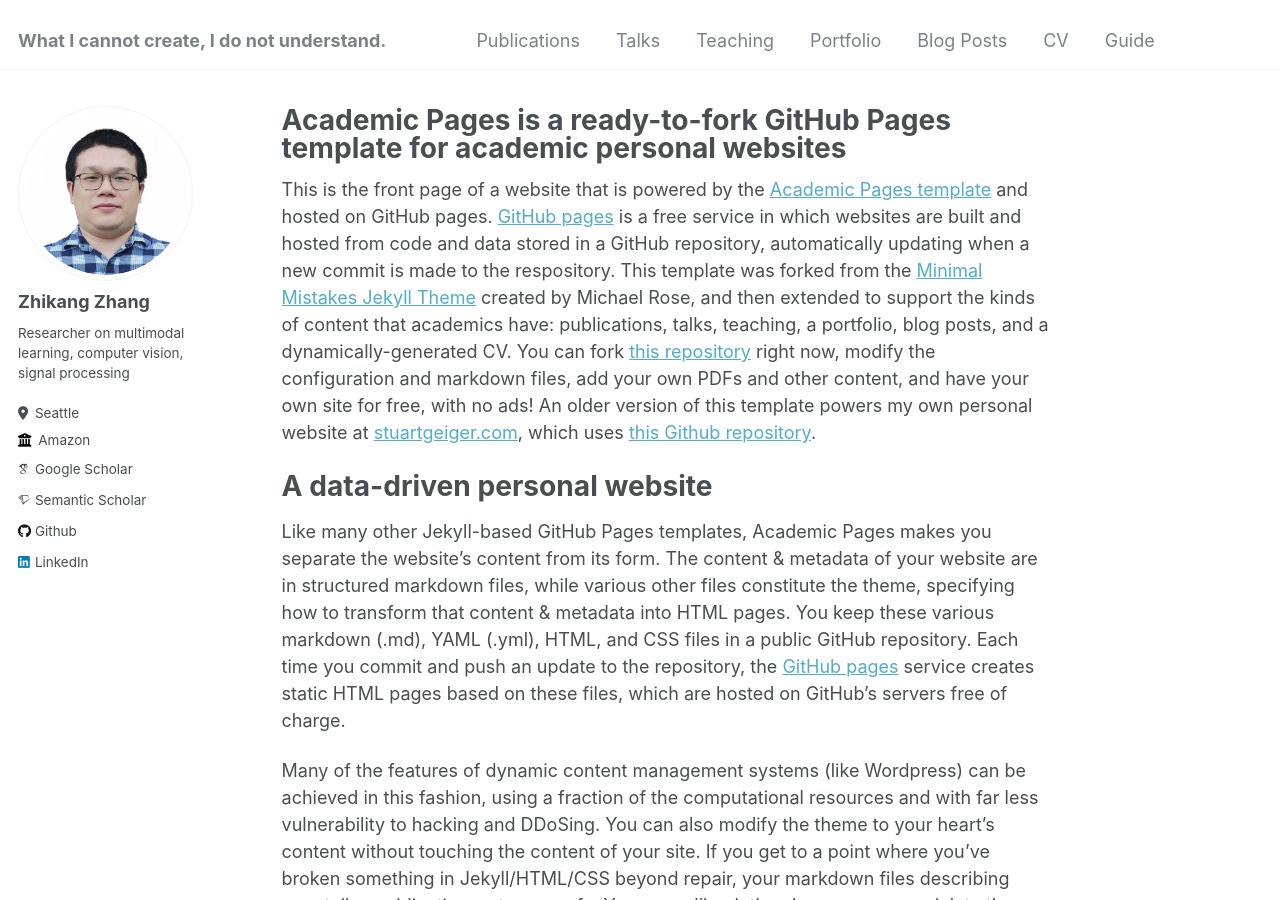
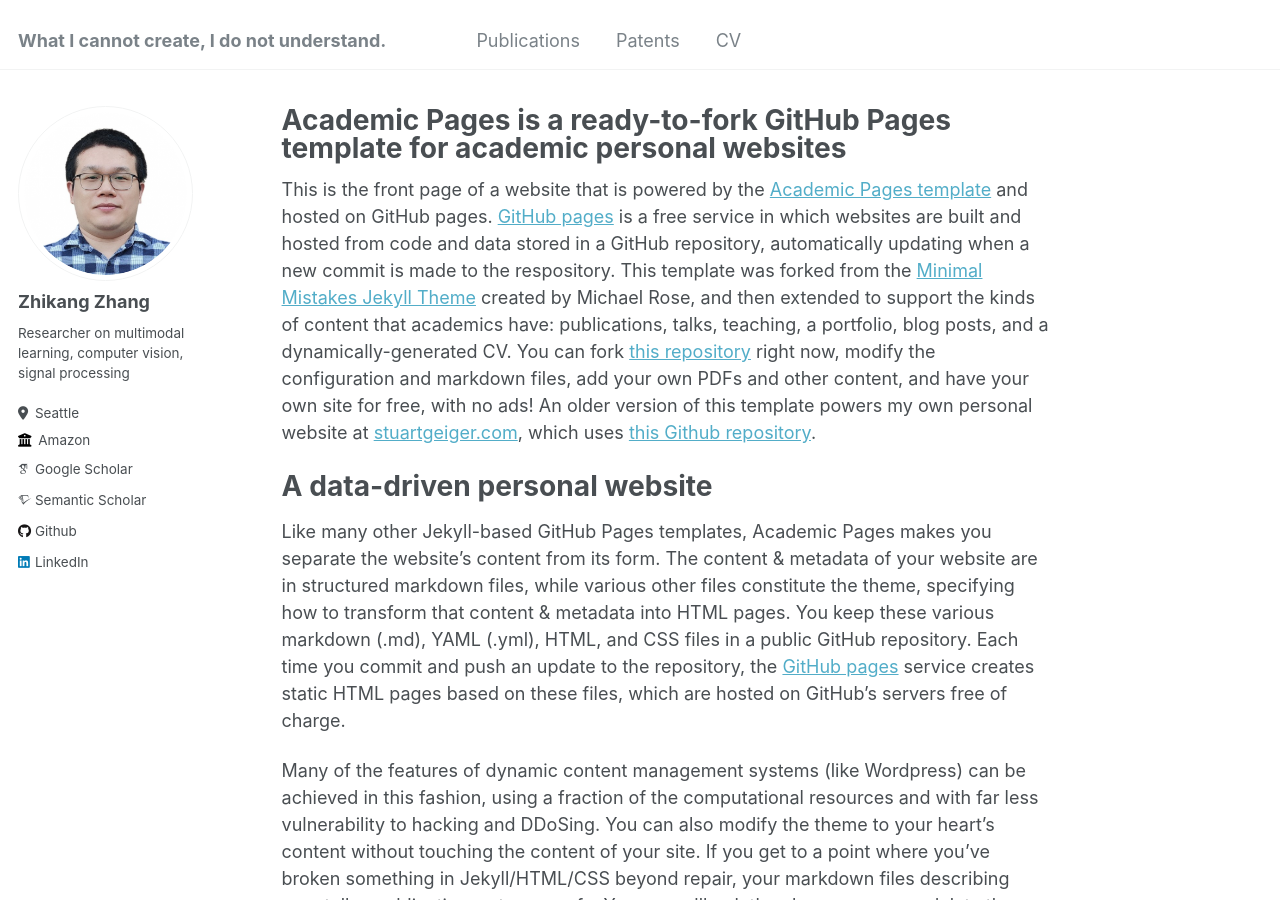
Before and after one commit to zhikang-work/zhikang-work.github.io, a Jekyll site: the page built from _pages/about.md, in a window 1280 px wide and 900 px high. Built offline with Jekyll 4.4.1, drawn with Linux system fonts in a browser that asks for light colours; some web fonts are replaced; part of the change alters nothing that is shown.

Commit message:
update navigation bar

```diff
--- a/_data/navigation.yml
+++ b/_data/navigation.yml
@@ -2,21 +2,23 @@
 main:
   - title: "Publications"
     url: /publications/
+  - title: "Patents"
+    usrl: /patents/
 
-  - title: "Talks"
-    url: /talks/
+  #- title: "Talks"
+  #  url: /talks/
 
-  - title: "Teaching"
-    url: /teaching/
+  #- title: "Teaching"
+  #  url: /teaching/
 
-  - title: "Portfolio"
-    url: /portfolio/
+  #- title: "Portfolio"
+  #  url: /portfolio/
 
-  - title: "Blog Posts"
-    url: /year-archive/
+  #- title: "Blog Posts"
+  #  url: /year-archive/
 
   - title: "CV"
     url: /cv/
 
-  - title: "Guide"
-    url: /markdown/
+  #- title: "Guide"
+  #  url: /markdown/
```
